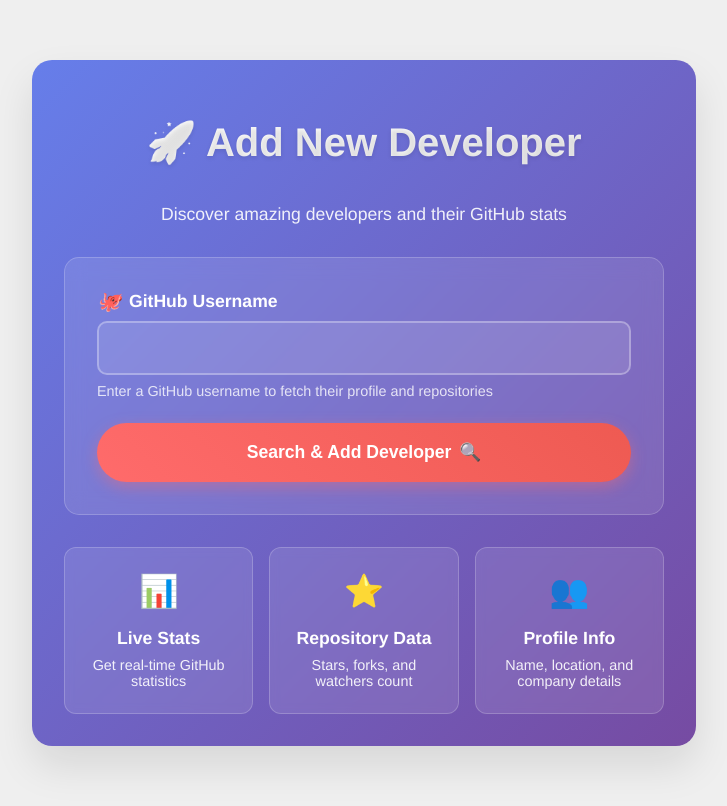
After one commit to rankhalil/Practice-Django, a Django app: page /create/ in a window 1280 px wide. The commit adds this page. Shown: the whole page, without its empty margins (276-1003 px from the left). Run offline with Django 4.2, Linux system fonts and the light colour scheme.

Commit message:
Stats excercise -- html is by copilot for fun

```diff
--- a/devstats/devstats/settings.py
+++ b/devstats/devstats/settings.py
@@ -125,3 +125,6 @@ STATIC_URL = 'static/'
 # https://docs.djangoproject.com/en/4.2/ref/settings/#default-auto-field
 
 DEFAULT_AUTO_FIELD = 'django.db.models.BigAutoField'
+
+GITHUB_TOKEN = os.environ.get("GITHUB_TOKEN", "")
+GITHUB_OBJECTS_PER_PAGE = 100
--- a/devstats/devstats/urls.py
+++ b/devstats/devstats/urls.py
@@ -16,9 +16,14 @@ Including another URLconf
 """
 from django.contrib import admin
 from django.urls import path, include
-from stats import views
+from django.conf import settings
+from django.conf.urls.static import static
 
 urlpatterns = [
     path('admin/', admin.site.urls),
     path('', include('stats.urls')),
 ]
+
+# static url patterns
+urlpatterns += static(settings.STATIC_URL,
+                      document_root=settings.STATIC_ROOT)
--- /dev/null
+++ b/devstats/stats/forms.py
@@ -0,0 +1,11 @@
+from django import forms
+from stats.models import Developer
+
+class DeveloperCreateForm(forms.ModelForm):
+
+    def clean_username(self):
+        return self.cleaned_data['username'].lower()
+
+    class Meta:
+        model = Developer
+        fields = ['username']
--- a/devstats/stats/models.py
+++ b/devstats/stats/models.py
@@ -1,4 +1,6 @@
 from django.db import models
+from github import Github, GithubException
+from django.conf import settings
 
 # Create your models here.
 
@@ -15,8 +17,42 @@ class Developer(models.Model):
 
     class Meta:
         ordering = ['-id']
+
+    def __init__(self, *args, **kwargs):
+        super().__init__(*args, **kwargs)
+        self._gh_user = None
+
     def __str__(self):
         return self.username
+
+    def _get_github_user(self):
+        if self._gh_user == None:
+            gh = Github(settings.GITHUB_TOKEN,
+                        per_page=settings.GITHUB_OBJECTS_PER_PAGE)
+            self._gh_user = gh.get_user(self.username)
+        return self._gh_user
+
+    def update_profile_from_github(self):
+        user_obj = self._get_github_user()
+        self.name = user_obj.name or ''
+        self.location = user_obj.location or ''
+        self.company = user_obj.company or ''
+        self.avatar_url = user_obj.avatar_url or ''
+        self.website_url = user_obj.blog or ''
+        self.total_followers = user_obj.followers or 0
+        self.total_following = user_obj.following or 0
+
+        self.save()
+
+    def update_repos_from_github(self):
+        gh_repos = self._get_github_user().get_repos(type='owner')
+        for gh_repo in gh_repos:
+            repo, created = self.repos.get_or_create(name=gh_repo.name)
+            repo.stargazers_count = gh_repo.stargazers_count
+            repo.watchers_count = gh_repo.watchers_count
+            repo.forks_count = gh_repo.forks_count
+
+            repo.save()
 
 class Repository(models.Model):
     name = models.CharField(max_length=250)
@@ -25,7 +61,7 @@ class Repository(models.Model):
                                   on_delete=models.CASCADE
     )
     stargazers_count = models.PositiveIntegerField(default=0)
-    wachers_count = models.PositiveIntegerField(default=0)
+    watchers_count = models.PositiveIntegerField(default=0)
     forks_count = models.PositiveIntegerField(default=0)
 
     class Meta:
@@ -33,3 +69,6 @@ class Repository(models.Model):
 
     def __str__(self):
         return f'{self.developer.username}/{self.name}'
+
+    def get_github_url(self):
+        return 'https://github.com' + self.__str__()
--- /dev/null
+++ b/devstats/stats/static/css/base.css
@@ -0,0 +1,98 @@
+body {
+  background:#efefef;
+  font-family:'Helvetica Neue', Helvetica, sans-serif;
+  padding:20px;
+}
+
+h1 {
+  padding-bottom:30px;
+}
+
+a {
+  text-decoration:none;
+  color:#72BA8F;
+}
+
+#header {
+  width:100%;
+  overflow:auto;
+}
+
+#header ul {
+  list-style: none;
+  margin:0;
+  padding:0;
+}
+
+#header ul li {
+  list-style: none;
+  float:left;
+  border-radius:4px;
+  background:#fff;
+  padding:6px 10px;
+  margin:0 20px 0 0;
+}
+
+div.developer {
+  background:#fff;
+  border-radius:4px;
+  width:160px;
+  height:auto;
+  color:#333;
+  padding:0 20px 20px;
+  font-size:14px;
+  line-height: 1.5;
+  float:left;
+  margin:20px 20px 20px 0;
+}
+
+div.developer img {
+  width:100px;
+  border-radius:50%;
+  margin:-20px 26px 20px;
+  border:4px solid #fff;
+}
+
+div.developer a {
+  font-weight:bold;
+}
+
+div.developer.detail {
+  float:none;
+  margin: 40px auto;
+  width: 50%;
+}
+
+div.developer.detail img {
+  width:180px;
+}
+
+div.repo {
+  background:#efefef;
+  overflow:auto;
+  padding:10px 20px;
+  border-radius:4px;
+  margin-bottom:10px;
+}
+
+input[type=text] {
+  border:0;
+  padding:6px 10px;
+  border-radius:4px;
+}
+
+a.button, input[type=submit] {
+  border:0;
+  margin:20px 0;
+  background:#72BA8F;
+  color:#fff;
+  padding:10px 20px;
+  font-weight:bold;
+  border-radius:4px;
+
+}
+
+.avatar {
+  border-radius:50%;
+  width:200px;
+}
--- a/devstats/stats/templates/base.html
+++ b/devstats/stats/templates/base.html
@@ -1,7 +1,9 @@
+{% load static %}
 <!DOCTYPE html>
 <html>
     <head>
         <title>{% block title %}{%endblock%}</title>
+        <link href="{% static "css/base.css" %}" rel="stylesheet">
     </head>
 <body>
     <div id = "content">
--- /dev/null
+++ b/devstats/stats/templates/developer/create.html
@@ -0,0 +1,220 @@
+{% extends "base.html" %}
+
+{% block title %}
+  Add Developer to DevStats
+{% endblock %}
+
+{% block content %}
+<div class="developer-create-container">
+  <div class="create-header">
+    <h1>🚀 Add New Developer</h1>
+    <p class="subtitle">Discover amazing developers and their GitHub stats</p>
+  </div>
+
+  <div class="search-form-wrapper">
+    <form action="" method="post" class="developer-form">
+      {% csrf_token %}
+
+      <div class="form-group">
+        <label for="id_username" class="form-label">
+          <i class="github-icon">🐙</i>
+          GitHub Username
+        </label>
+        {{ form.username }}
+        <div class="form-hint">Enter a GitHub username to fetch their profile and repositories</div>
+      </div>
+
+      <button type="submit" class="submit-btn">
+        <span class="btn-text">Search & Add Developer</span>
+        <span class="btn-icon">🔍</span>
+      </button>
+    </form>
+  </div>
+
+  <div class="features-grid">
+    <div class="feature-card">
+      <div class="feature-icon">📊</div>
+      <h3>Live Stats</h3>
+      <p>Get real-time GitHub statistics</p>
+    </div>
+    <div class="feature-card">
+      <div class="feature-icon">⭐</div>
+      <h3>Repository Data</h3>
+      <p>Stars, forks, and watchers count</p>
+    </div>
+    <div class="feature-card">
+      <div class="feature-icon">👥</div>
+      <h3>Profile Info</h3>
+      <p>Name, location, and company details</p>
+    </div>
+  </div>
+</div>
+
+<style>
+.developer-create-container {
+  max-width: 600px;
+  margin: 2rem auto;
+  padding: 2rem;
+  background: linear-gradient(135deg, #667eea 0%, #764ba2 100%);
+  border-radius: 20px;
+  box-shadow: 0 20px 40px rgba(0,0,0,0.1);
+  color: white;
+}
+
+.create-header {
+  text-align: center;
+  margin-bottom: 2rem;
+}
+
+.create-header h1 {
+  font-size: 2.5rem;
+  margin-bottom: 0.5rem;
+  background: linear-gradient(45deg, #fff, #f0f0f0);
+  -webkit-background-clip: text;
+  -webkit-text-fill-color: transparent;
+  text-shadow: 0 2px 4px rgba(0,0,0,0.1);
+}
+
+.subtitle {
+  font-size: 1.1rem;
+  opacity: 0.9;
+  margin: 0;
+}
+
+.search-form-wrapper {
+  background: rgba(255,255,255,0.1);
+  backdrop-filter: blur(10px);
+  border-radius: 15px;
+  padding: 2rem;
+  margin-bottom: 2rem;
+  border: 1px solid rgba(255,255,255,0.2);
+}
+
+.form-group {
+  margin-bottom: 1.5rem;
+}
+
+.form-label {
+  display: flex;
+  align-items: center;
+  font-size: 1.1rem;
+  font-weight: 600;
+  margin-bottom: 0.5rem;
+  gap: 0.5rem;
+}
+
+.github-icon {
+  font-size: 1.2rem;
+}
+
+.form-group input {
+  width: 100%;
+  padding: 1rem;
+  border: 2px solid rgba(255,255,255,0.3);
+  border-radius: 10px;
+  font-size: 1rem;
+  background: rgba(255,255,255,0.1);
+  color: white;
+  transition: all 0.3s ease;
+  box-sizing: border-box;
+}
+
+.form-group input:focus {
+  outline: none;
+  border-color: #fff;
+  background: rgba(255,255,255,0.2);
+  transform: translateY(-2px);
+  box-shadow: 0 5px 15px rgba(0,0,0,0.2);
+}
+
+.form-group input::placeholder {
+  color: rgba(255,255,255,0.7);
+}
+
+.form-hint {
+  font-size: 0.9rem;
+  opacity: 0.8;
+  margin-top: 0.5rem;
+}
+
+.submit-btn {
+  width: 100%;
+  background: linear-gradient(45deg, #ff6b6b, #ee5a52);
+  border: none;
+  padding: 1.2rem 2rem;
+  border-radius: 50px;
+  color: white;
+  font-size: 1.1rem;
+  font-weight: 600;
+  cursor: pointer;
+  display: flex;
+  align-items: center;
+  justify-content: center;
+  gap: 0.5rem;
+  transition: all 0.3s ease;
+  box-shadow: 0 5px 15px rgba(255,107,107,0.4);
+}
+
+.submit-btn:hover {
+  transform: translateY(-3px);
+  box-shadow: 0 8px 25px rgba(255,107,107,0.6);
+  background: linear-gradient(45deg, #ff5252, #d32f2f);
+}
+
+.submit-btn:active {
+  transform: translateY(-1px);
+}
+
+.features-grid {
+  display: grid;
+  grid-template-columns: repeat(auto-fit, minmax(150px, 1fr));
+  gap: 1rem;
+}
+
+.feature-card {
+  background: rgba(255,255,255,0.1);
+  backdrop-filter: blur(5px);
+  border-radius: 12px;
+  padding: 1.5rem;
+  text-align: center;
+  border: 1px solid rgba(255,255,255,0.2);
+  transition: transform 0.3s ease;
+}
+
+.feature-card:hover {
+  transform: translateY(-5px);
+  background: rgba(255,255,255,0.15);
+}
+
+.feature-icon {
+  font-size: 2rem;
+  margin-bottom: 0.5rem;
+}
+
+.feature-card h3 {
+  font-size: 1.1rem;
+  margin-bottom: 0.5rem;
+}
+
+.feature-card p {
+  font-size: 0.9rem;
+  opacity: 0.9;
+  margin: 0;
+}
+
+@media (max-width: 768px) {
+  .developer-create-container {
+    margin: 1rem;
+    padding: 1.5rem;
+  }
+
+  .create-header h1 {
+    font-size: 2rem;
+  }
+
+  .search-form-wrapper {
+    padding: 1.5rem;
+  }
+}
+</style>
+{% endblock %}
--- a/devstats/stats/urls.py
+++ b/devstats/stats/urls.py
@@ -1,8 +1,8 @@
-from django.urls import path, include
+from django.urls import path
 from stats import views
 
 urlpatterns = [
-    path('', views.developer_list, name ='developer_list'),
-    path('<str:username>', views.developer_detail, name='developer_detail')
-
+    path('', views.developer_list, name='developer_list'),
+    path('create/', views.developer_create, name='developer_create'),
+    path('<str:username>/', views.developer_detail, name='developer_detail'),
 ]
--- a/devstats/stats/views.py
+++ b/devstats/stats/views.py
@@ -1,5 +1,6 @@
-from django.shortcuts import render, get_object_or_404
+from django.shortcuts import render, get_object_or_404, redirect
 from stats.models import Developer
+from stats.forms import DeveloperCreateForm
 
 # Create your views here.
 def developer_list(request):
@@ -15,4 +16,21 @@ def developer_detail(request, username):
 
     return render(request,
                   'developer/detail.html',
-                  {'developer':developer})
+                  {'developer':developer,
+                  'toprepos':top_repos})
+
+def developer_create(request):
+    if request.method == 'POST':
+        form = DeveloperCreateForm(request.POST)
+        if form.is_valid():
+            username = form.cleaned_data['username']
+            developer = Developer.objects.create(username=username)
+            developer.update_profile_from_github()
+            developer.update_repos_from_github()
+
+            return redirect('developer_detail', username=username)
+    else:
+        form = DeveloperCreateForm()
+    return render(request,
+                  'developer/create.html',
+                  {'form':form})
```
Also changed, not shown: devstats/stats/templates/developer/detail.html (+20 -6 lines), devstats/stats/templates/developer/list.html (+9 -2 lines), devstats/db.sqlite3, devstats/stats/migrations/0002_rename_wachers_count_repository_watchers_count.py (added), 4 other files.
